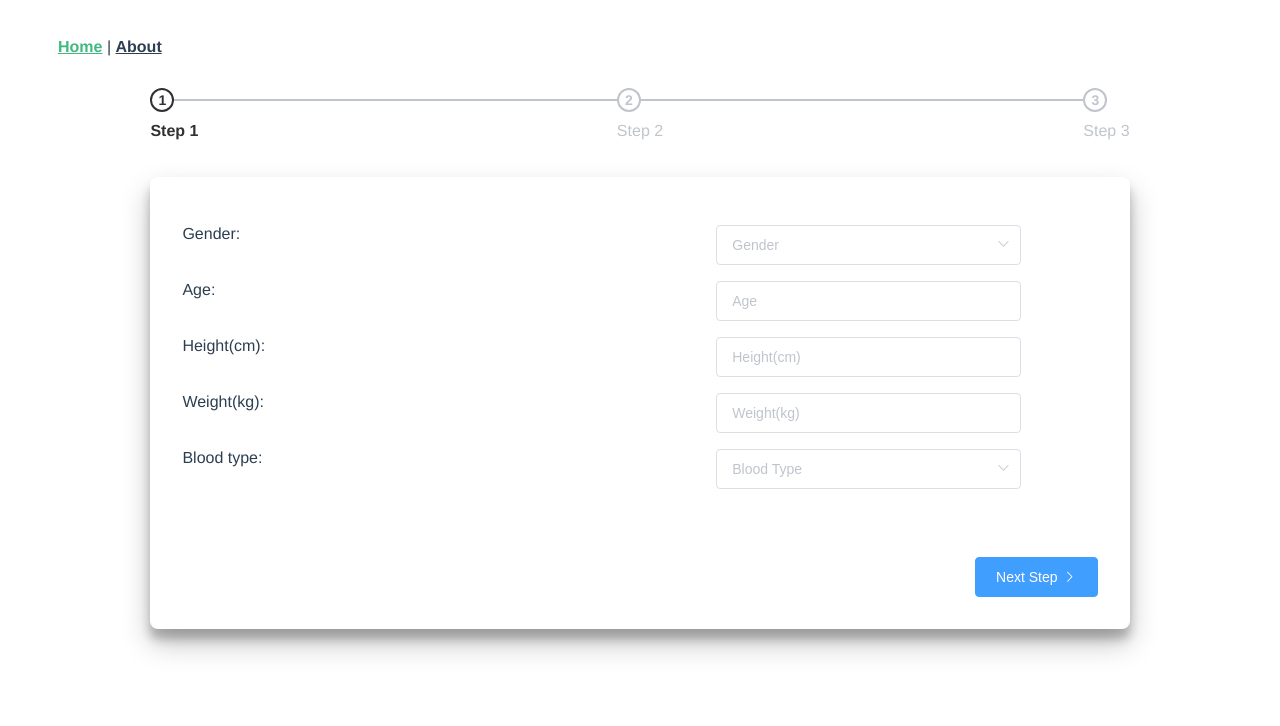
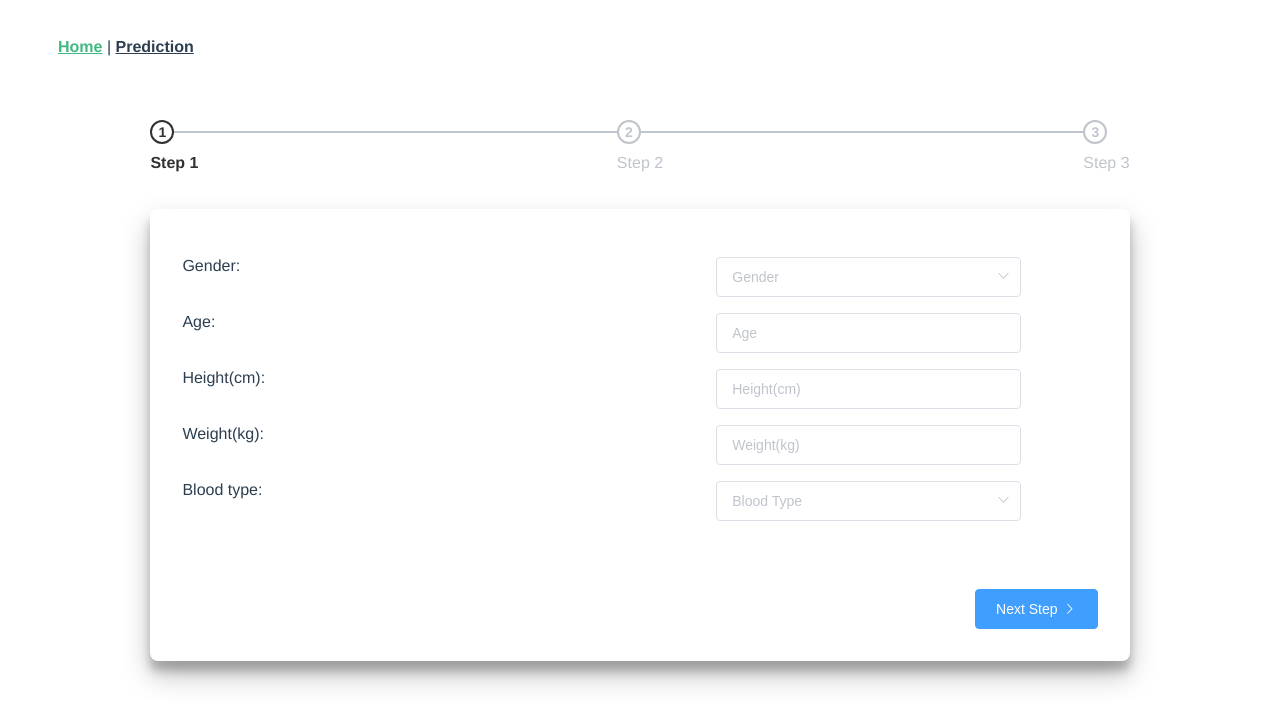
Before and after one commit to jamesxwang/transfusion-prediction-app, a Vue app in the folder frontend/: page / in a window 1280 px wide. Shown: the top 726 px of the page. Built offline with nearby package versions, Linux system fonts and the light colour scheme.

Commit message:
[UPDATE] vue-router

```diff
--- a/frontend/src/App.vue
+++ b/frontend/src/App.vue
@@ -4,7 +4,7 @@
       <el-header>
         <div id="nav">
           <router-link to="/">Home</router-link> |
-          <router-link to="/about">About</router-link>
+          <router-link to="/prediction">Prediction</router-link>
         </div>
       </el-header>
       <el-main>
@@ -33,6 +33,10 @@
     }
   }
 }
+.el-header {
+  background-color: #fff;
+  z-index: 10000;
+}
 .main {
   height: 100vh;
 }
--- a/frontend/src/router.js
+++ b/frontend/src/router.js
@@ -14,12 +14,9 @@
       component: Home
     },
     {
-      path: '/about',
-      name: 'about',
-      // route level code-splitting
-      // this generates a separate chunk (about.[hash].js) for this route
-      // which is lazy-loaded when the route is visited.
-      component: () => import(/* webpackChunkName: "about" */ './views/About.vue')
+      path: '/prediction',
+      name: 'prediction',
+      component: () => import('./views/Prediction.vue')
     }
   ]
 })
--- a/frontend/src/views/About.vue
+++ /dev/null
@@ -1,5 +0,0 @@
-<template>
-  <div class="about">
-    <h1>This is an about page</h1>
-  </div>
-</template>
--- a/frontend/src/views/Home.vue
+++ b/frontend/src/views/Home.vue
@@ -219,7 +219,7 @@
 <style lang="scss" scoped>
 .main_container {
   width: 80%;
-  margin: 0 auto;
+  margin: 2em auto;
   .step_container {
     margin: 0 0 2em 0;
   }
@@ -322,6 +322,7 @@
       if (this.validate()) {
         this.postData().then(res => {
           console.log(res)
+          this.$router.push({ name: 'prediction', params: { result : res.data } })
         }, error => {
           this.$message.error(error)
         })
--- /dev/null
+++ b/frontend/src/views/Prediction.vue
@@ -0,0 +1,6 @@
+<template>
+  <div class="prediction">
+    <h1>This is the prediction page</h1>
+    <h1>{{ this.$route.params.result || 'Null' }}</h1>
+  </div>
+</template>
```
